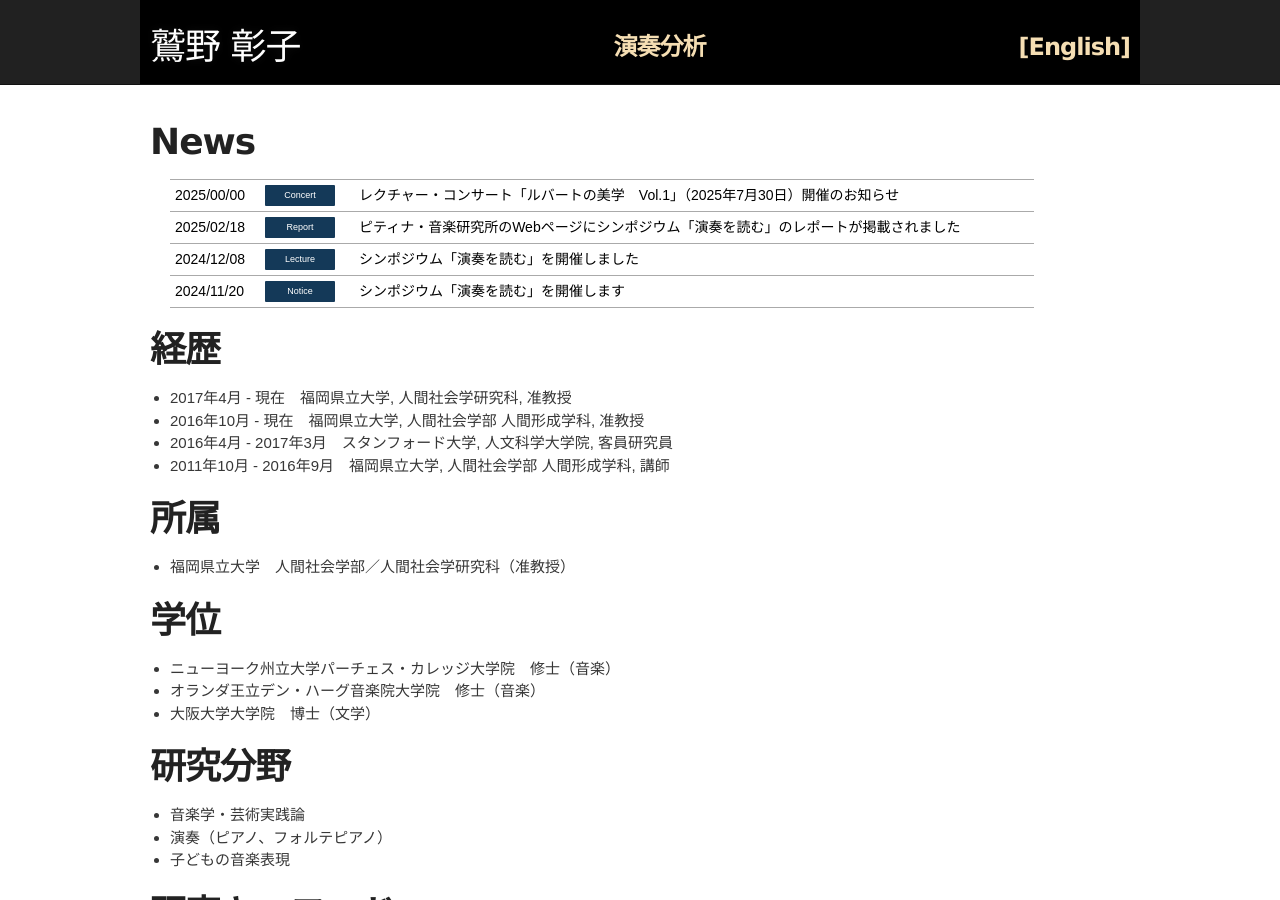
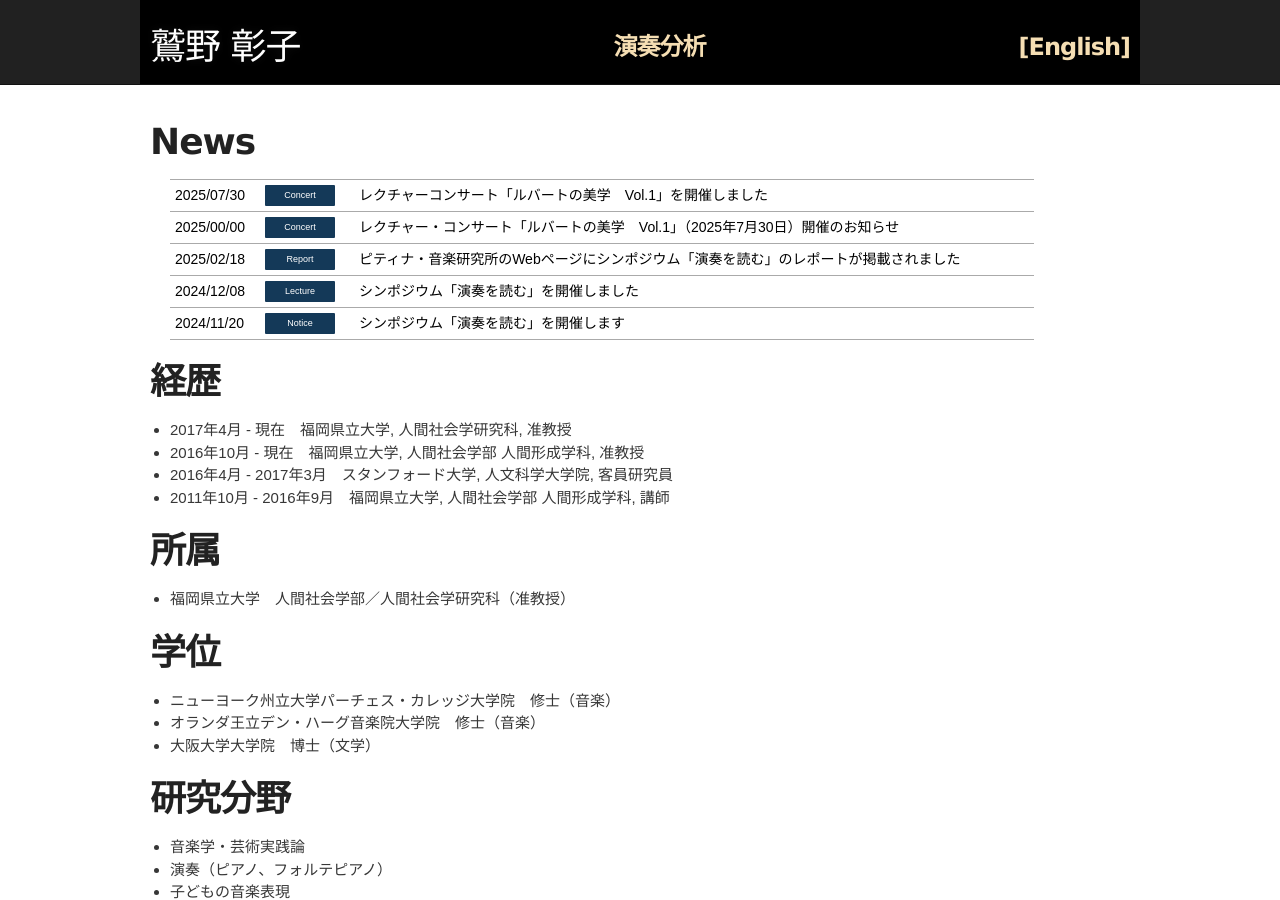
Before and after one commit to akikowashino/akikowashino.github.io, a Jekyll site: the page built from index.md, in a window 1280 px wide and 900 px high. Built offline with Jekyll 4.4.1, drawn with Linux system fonts in a browser that asks for light colours.

Commit message:
Update news.html

```diff
--- a/news.html
+++ b/news.html
@@ -3,6 +3,15 @@
 
 <ul class="msr_newslist01">
 <li></li>
+<li>
+	<a href="/rubato-vol1-2025" target="_blank">
+	<div>
+	<time datetime="2025-07-30">2025/07/30</time>
+	<p class="cat01">Concert</p>
+	</div>
+	<p>レクチャーコンサート「ルバートの美学　Vol.1」を開催しました</p>
+	</a>
+</li>
 <li>
 	<a href="/lecture-concert-2025" target="_blank">
 	<div>
```
